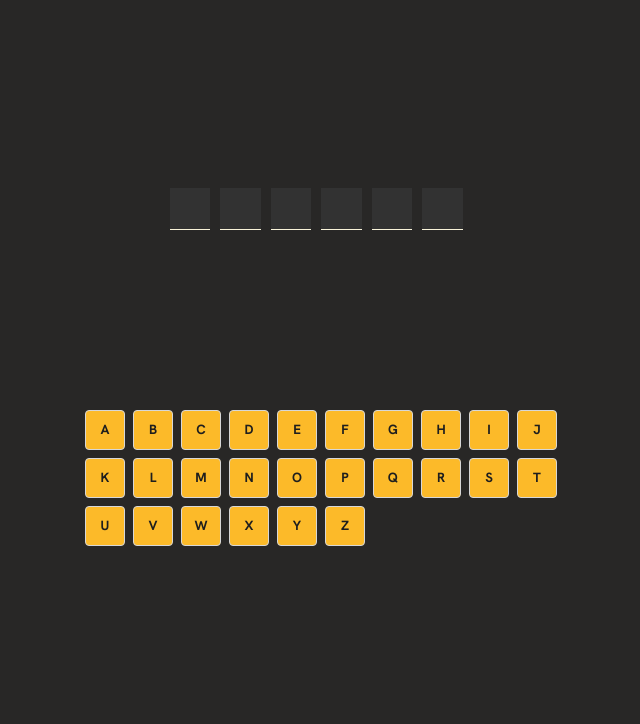
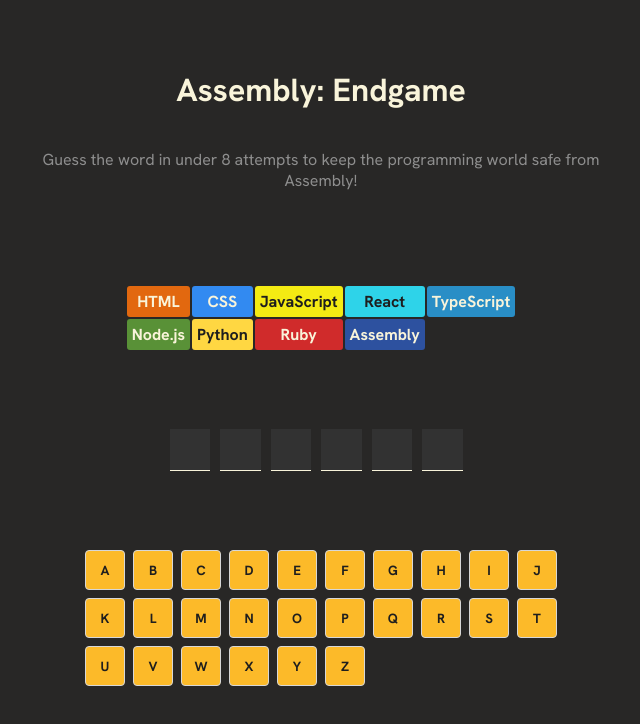
Before and after one commit to roxxe3/Assembly-Endgame, a React (Vite) app in the folder assembly/: page / in a window 1280 px wide. Shown: the top 724 px of the page, without its empty margins (319-959 px from the left). Built offline with nearby package versions, Linux system fonts and the light colour scheme.

Commit message:
Add header and language display; enhance UI with styling updates

```diff
--- a/assembly/src/App.jsx
+++ b/assembly/src/App.jsx
@@ -2,15 +2,24 @@
 import Letters from "./Letter";
 import { words, lettersArray } from "./words.js";
 import { useState } from "react";
+import { languages } from "./languages.js";
 
 function chooseRandWord() {
   return words[Math.floor(Math.random() * words.length)];
 }
 
+
+
+
 export default function App() {
   const [word, setWord] = useState(chooseRandWord());
   const [letterObj, setLetterObj] = useState(genratLetterObject());
   const [displayedLetters, setDisplayedLetters] = useState(Array(word.length).fill(''));
+  const languagesEl = languages.map(language => <span className="language" key={language.name} style={{backgroundColor: language.backgroundColor,
+    color: language.color
+  }}>{language.name}</span>)
+
+
 
   function getCharIndex(letter) {
     const indexes = [];
@@ -19,7 +28,6 @@
         indexes.push(i);
       }
     }
-    console.log(`Indexes for letter "${letter}":`, indexes);
     return indexes;
   }
 
@@ -87,6 +95,13 @@
 
   return (
     <>
+    <header>
+      <h1>Assembly: Endgame</h1>
+      <p>Guess the word in under 8 attempts to keep the programming world safe from Assembly!</p>
+    </header>
+      <div className="lifes">
+      {languagesEl}
+      </div>
       <section>
         {spanEl}
       </section>
--- a/assembly/src/index.css
+++ b/assembly/src/index.css
@@ -5,8 +5,34 @@
   justify-content: center;
   align-items: center;
 }
+header {
+  display: flex;
+  text-align: center;
+  flex-direction: column;
+}
+header h1 {
+  color: #F9F4DA;
+}
+p {
+  color: #8E8E8E;
+}
+.language{
+  text-align: center;
+  border-radius: 3px;
+  display: inline-block;
+  padding: 5px;
+  text-align: center;
+  font-weight: 700;
+}
+.lifes {
+  display: grid;
+  grid-template-columns: repeat(5, auto);
+  gap: 2px;
+  justify-content: center;
 
-span {
+}
+
+.hiddenletter {
   display: inline-flex;
   width: 2.25em;
   height: 2.25em;
@@ -38,7 +64,7 @@
   height: 726px;
   display: flex;
   flex-direction: column;
-  justify-content: space-evenly;
+  justify-content: space-around;
   align-items: center;
 
 }
```
